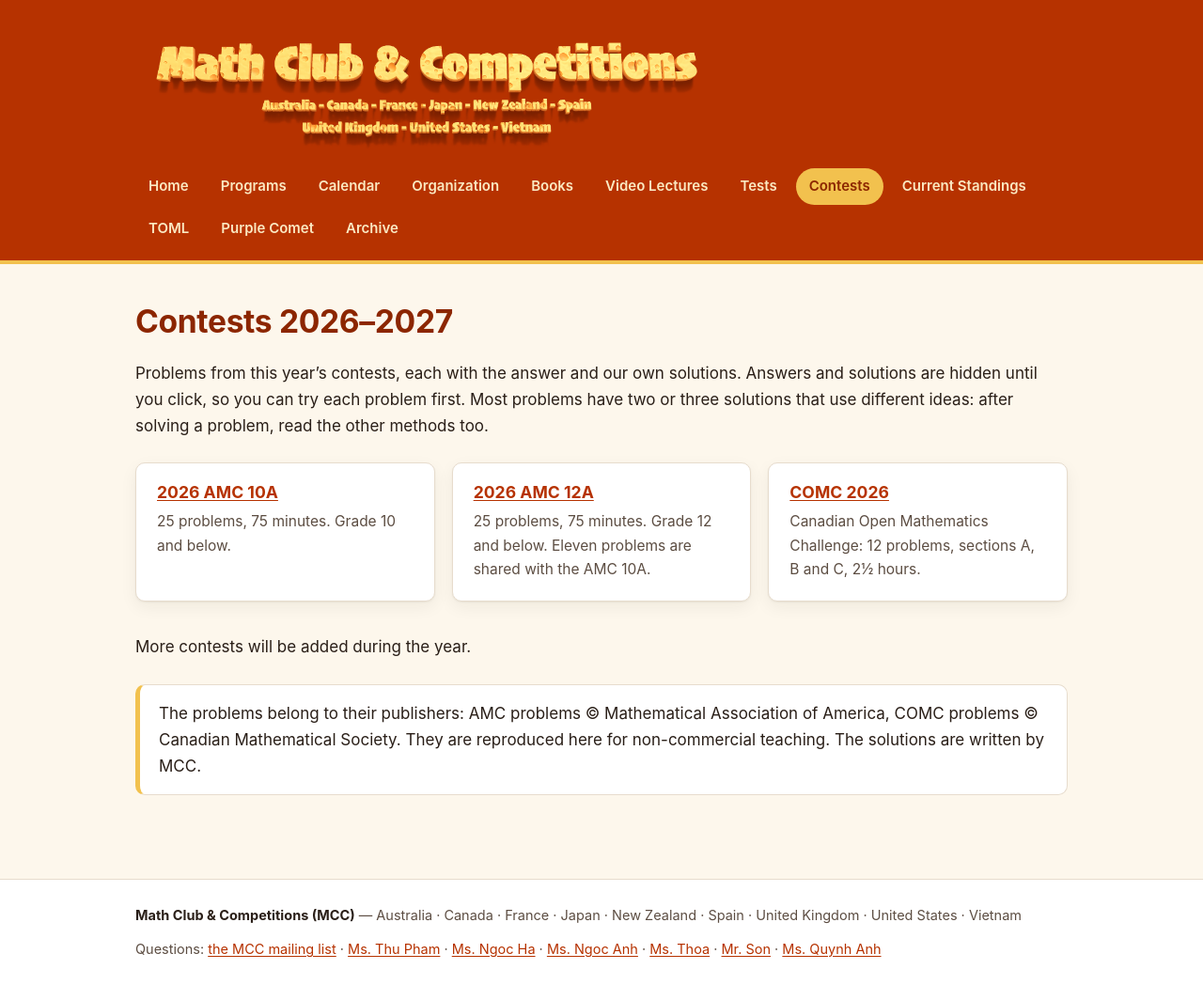
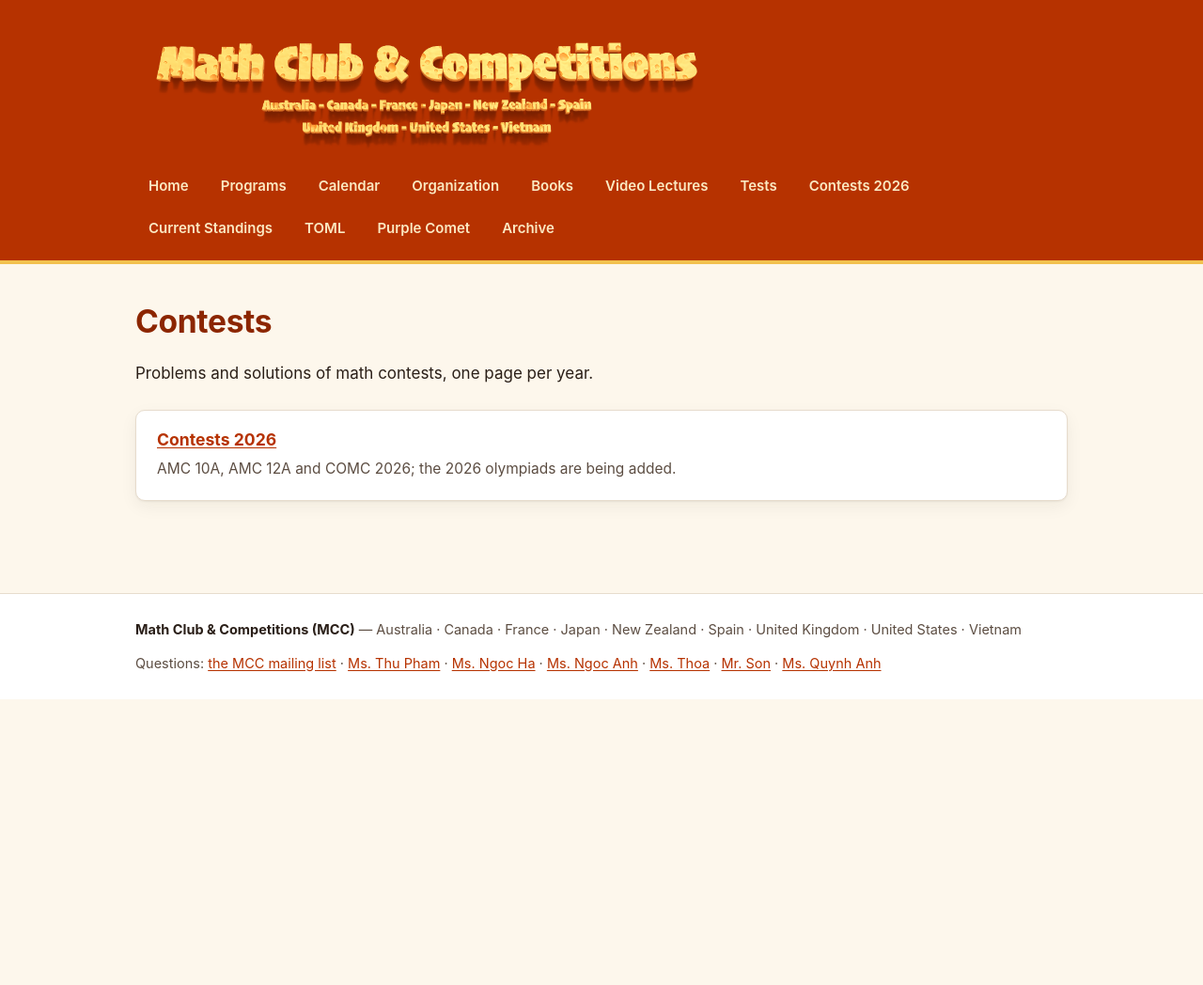
Before and after one commit to nghia71/nghia71.github.io, a Jekyll site: the page built from contests.md, in a window 1280 px wide. Shown: the whole page at 94% size. Built offline with Jekyll 4.4.1, drawn with Linux system fonts in a browser that asks for light colours; after the commit the page ends 900 px from its top, so only the background shows below that.

Commit message:
Contests 2026: rename menu, add year index and 5 solution figures

```diff
--- a/_config.yml
+++ b/_config.yml
@@ -43,8 +43,8 @@
     url: /video-lectures
   - title: Tests
     url: /tests
-  - title: Contests
-    url: /contests
+  - title: Contests 2026
+    url: /contests-2026
   - title: Current Standings
     url: /current-standings
   - title: TOML
--- a/contests.md
+++ b/contests.md
@@ -1,28 +1,16 @@
 ---
 title: Contests
 permalink: /contests
-description: Problems and solutions of the 2026-2027 math contests
+description: Math contest problems and solutions, by year
 ---
 
-# Contests 2026&ndash;2027
+# Contests
 
-Problems from this year's contests, each with the answer and our own solutions. Answers and solutions are hidden until you click, so you can try each problem first. Most problems have two or three solutions that use different ideas: after solving a problem, read the other methods too.
+Problems and solutions of math contests, one page per year.
 
 <div class="cards">
   <div class="card">
-    <h3><a href="{{ '/contests/amc-10a-2026' | relative_url }}">2026 AMC 10A</a></h3>
-    <p>25 problems, 75 minutes. Grade 10 and below.</p>
-  </div>
-  <div class="card">
-    <h3><a href="{{ '/contests/amc-12a-2026' | relative_url }}">2026 AMC 12A</a></h3>
-    <p>25 problems, 75 minutes. Grade 12 and below. Eleven problems are shared with the AMC 10A.</p>
-  </div>
-  <div class="card">
-    <h3><a href="{{ '/contests/comc-2026' | relative_url }}">COMC 2026</a></h3>
-    <p>Canadian Open Mathematics Challenge: 12 problems, sections A, B and C, 2&frac12; hours.</p>
+    <h3><a href="{{ '/contests-2026' | relative_url }}">Contests 2026</a></h3>
+    <p>AMC 10A, AMC 12A and COMC 2026; the 2026 olympiads are being added.</p>
   </div>
 </div>
-
-More contests will be added during the year.
-
-<p class="note">The problems belong to their publishers: AMC problems &copy; Mathematical Association of America, COMC problems &copy; Canadian Mathematical Society. They are reproduced here for non-commercial teaching. The solutions are written by MCC.</p>
--- a/contests/amc-10a-2026.html
+++ b/contests/amc-10a-2026.html
@@ -40,7 +40,7 @@
 </script>
 
 {% endraw %}
-<p><a href="{{ '/contests' | relative_url }}">&larr; All contests 2026&ndash;2027</a></p>
+<p><a href="{{ '/contests-2026' | relative_url }}">&larr; All contests 2026</a></p>
 
 <h1>2026 AMC 10A</h1>
 
@@ -143,6 +143,7 @@
 <details class="ct-ans"><summary>Show the answer</summary><p class="ct-answer ct-text">(A) $\tfrac{289\pi}{2}-240$</p></details>
 <details class="ct-sol"><summary>Show the 2 solutions</summary><div class="ct-text">
 <h4>Solution 1 (The hypotenuse is a diameter)</h4>
+<div class="ct-fig"><img style="width:220px" src="/assets/contests/2026-27/10A06_s1.svg" alt="Figure for the solution"></div>
 <p>$16^2+30^2=256+900=1156=34^2$, so the triangle is right-angled and its hypotenuse $34$ is a diameter (Thales). The radius is $17$ and the circle has area $289\pi$.</p><p>The diameter cuts the disc into two half-discs of area $\frac{289\pi}2$ each. The region beyond the hypotenuse is a whole half-disc, so it is the largest region: $C=\frac{289\pi}2$. The other half-disc consists of the triangle (area $\frac12\cdot16\cdot30=240$) and the two small regions. So
 \[A+B=\frac{289\pi}2-240.\]
 \[\boxed{\tfrac{289\pi}2-240}\]</p>
--- a/contests/amc-12a-2026.html
+++ b/contests/amc-12a-2026.html
@@ -40,7 +40,7 @@
 </script>
 
 {% endraw %}
-<p><a href="{{ '/contests' | relative_url }}">&larr; All contests 2026&ndash;2027</a></p>
+<p><a href="{{ '/contests-2026' | relative_url }}">&larr; All contests 2026</a></p>
 
 <h1>2026 AMC 12A</h1>
 
@@ -367,6 +367,7 @@
 \[81-u^2,\ 81-v^2,\ 81-w^2\ \text{ are }\ 49,16,9\ \text{in some order},\]
 and $OP^2=u^2+v^2+w^2=3\cdot81-(49+16+9)=243-74=169$. Hence $OP=\boxed{13}$.</p>
 <h4>Solution 2 (A box with $OP$ as diagonal)</h4>
+<div class="ct-fig"><img style="width:220px" src="/assets/contests/2026-27/12A18_s2.svg" alt="Figure for the solution"></div>
 <p>Drop perpendiculars from $O$ to the three planes. Together with $P$ they are corners of a rectangular box with $OP$ as a space diagonal, whose edge lengths $d_1,d_2,d_3$ are the distances from $O$ to the planes. By Pythagoras in each plane, $d_i^2=9^2-r_i^2$: $81-49=32$, $81-16=65$, $81-9=72$. So $OP^2=32+65+72=169$ and $OP=\boxed{13}$.</p>
 </div></details>
 </section>
@@ -414,6 +415,7 @@
 <details class="ct-ans"><summary>Show the answer</summary><p class="ct-answer ct-text">(D) $\tfrac4{25}$</p></details>
 <details class="ct-sol"><summary>Show the 2 solutions</summary><div class="ct-text">
 <h4>Solution 1 (Distances to the sides)</h4>
+<div class="ct-fig"><img style="width:220px" src="/assets/contests/2026-27/12A21_s1.svg" alt="Figure for the solution"></div>
 <p>Let the side be $1$ and the apothem (centre-to-side distance) $h=\frac{\sqrt3}2$. The piece on side $AB$ has area $\frac12\cdot1\cdot d$, where $d$ is the distance from $P$ to line $AB$; the whole hexagon has area $6\cdot\frac12\cdot1\cdot h=3h$. The dog is happy iff $\frac d2\ge\frac{3h}{10}$, i.e. $d\ge\frac35h$.</p><p>The points with $d\ge\frac35h$ for all six sides form a regular hexagon with the same centre whose sides are $\frac35h$ inside the original ones, so its apothem is $h-\frac35h=\frac25h$. It is similar to the original with ratio $\frac25$, so the probability is $\left(\frac25\right)^2=\boxed{\tfrac4{25}}$.</p>
 <h4>Solution 2 (Opposite pieces)</h4>
 <p>For opposite sides, say $AB$ and $DE$, the distances from $P$ add up to $2h$, so the two opposite pieces together always make $\frac13$ of the hexagon: the pieces on $AB$ and $DE$ have areas $\frac{H}6+t$ and $\frac{H}6-t$ where $H$ is the hexagon's area and $t$ measures how far $P$ is from the centre line between them. Both are at least $\frac H{10}$ iff $|t|\le\frac H6-\frac H{10}=\frac H{15}$, which (since $t$ is proportional to the signed distance) means $P$ lies in the central strip whose width is $\frac{H/15}{H/6}=\frac25$ of the hexagon's width. The three strips (one for each pair of opposite sides) cut out a central hexagon scaled by $\frac25$, of area ratio $\frac4{25}$: $\boxed{\tfrac4{25}}$.</p>
@@ -463,6 +465,7 @@
 <details class="ct-ans"><summary>Show the answer</summary><p class="ct-answer ct-text">(D) $62$</p></details>
 <details class="ct-sol"><summary>Show the 2 solutions</summary><div class="ct-text">
 <h4>Solution 1 (Coordinates)</h4>
+<div class="ct-fig"><img style="width:252px" src="/assets/contests/2026-27/12A24_s1.svg" alt="Figure for the solution"></div>
 <p>Put $A=(0,0)$, $B=(4,0)$, with $AD$ and $BC$ vertical. Since $CD=5$ and the horizontal gap is $4$, the vertical gap is $3$; say $D=(0,h+3)$, $C=(4,h)$. Line $DC$ is $3x+4y=4h+12$.</p><p>$\omega_1$ (radius $r$) touches $AB$ and $AD$, so its centre is $(r,r)$; touching $DC$: $\frac{4h+12-7r}5=r$, so $r=\frac{h+3}3$. $\omega_2$ (radius $s$) has centre $(4-s,s)$; touching $DC$: $\frac{4h-s}{5}=s$, so $s=\frac{2h}3$.</p><p>The circles touch: $(4-r-s)^2+(r-s)^2=(r+s)^2$, i.e. $(4-r-s)^2=4rs$. With $r+s=h+1$ and $rs=\frac{2h(h+3)}9$:
 \[9(3-h)^2=8h(h+3)\iff h^2-78h+81=0\iff h=39\pm12\sqrt{10}.\]
 The circles must fit inside, so $h=39-12\sqrt{10}\approx1.05$. The distance between the centres is $r+s=h+1=40-12\sqrt{10}$, and $m+n+p=40+12+10=\boxed{62}$.</p>
--- a/contests/comc-2026.html
+++ b/contests/comc-2026.html
@@ -40,7 +40,7 @@
 </script>
 
 {% endraw %}
-<p><a href="{{ '/contests' | relative_url }}">&larr; All contests 2026&ndash;2027</a></p>
+<p><a href="{{ '/contests-2026' | relative_url }}">&larr; All contests 2026</a></p>
 
 <h1>COMC 2026</h1>
 
@@ -240,6 +240,7 @@
 <details class="ct-ans"><summary>Show the answer</summary><p class="ct-answer ct-text">$\text{(a) }3\theta;\quad\text{(b) }\sqrt{13}-2\text{ cm};\quad\text{(c) the open segment from }A\text{ to the point }X_0\text{ of }AC\text{ with }AX_0=\tfrac23AC$</p></details>
 <details class="ct-sol"><summary>Show the solution</summary><div class="ct-text">
 <h4>Solution (Angles, Ptolemy, and a formula for $X$)</h4>
+<div class="ct-fig"><img style="width:225px" src="/assets/contests/2026-27/CC3_s1.svg" alt="Figure for the solution"></div>
 <p>Since $KB$ lies on the perpendicular bisector of $AC$, $PA=PC$ and $\angle PAC=\angle PCA=\theta$. As $P$ runs over the interior of $KB$, $0&lt;\theta&lt;45^\circ$, and $\angle APC=180^\circ-2\theta$.</p><p><strong>(a)</strong> Triangle $ACQ$ is isosceles with $CA=CQ$, so $\angle CAQ=\angle CQA$. If $Q$ were on the same arc $AC$ as $P$, then $\angle CQA=\angle CPA=180^\circ-2\theta&gt;90^\circ$ and triangle $ACQ$ would have two obtuse angles. So $Q$ is on the other arc, $\angle CQA=180^\circ-\angle CPA=2\theta$, and $\angle CAQ=2\theta$. Since $P$ and $Q$ are on opposite sides of $AC$,
 \[\angle QAP=\angle QAC+\angle CAP=2\theta+\theta=\boxed{3\theta}.\]</p><p><strong>(b)</strong> <em>Method 1 (Ptolemy).</em> $APCQ$ is a cyclic quadrilateral in this order, so $AC\cdot PQ=AP\cdot CQ+PC\cdot QA$. With $c=\cos\theta$: $AP=PC=\frac{AC}{2c}=\frac3{2c}$ and $QA=2\cdot AC\cos2\theta=6\cos2\theta$. So
 \[12=\frac3{2c}\bigl(3+6(2c^2-1)\bigr)\iff8c=12c^2-3\iff12c^2-8c-3=0,\]
```
Also changed, not shown: contests-2026.md (added, +28 -0 lines), assets/contests/2026-27/10A06_s1.svg (added), assets/contests/2026-27/12A18_s2.svg (added), assets/contests/2026-27/12A21_s1.svg (added), assets/contests/2026-27/12A24_s1.svg (added), assets/contests/2026-27/CC3_s1.svg (added).
